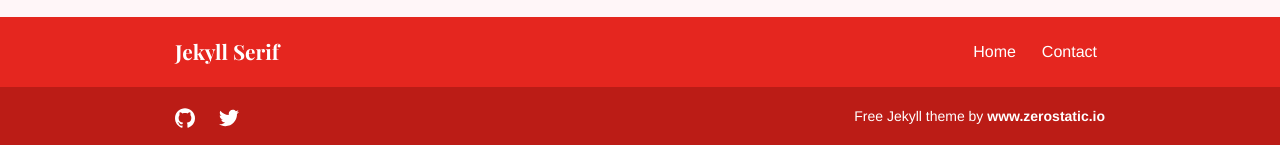
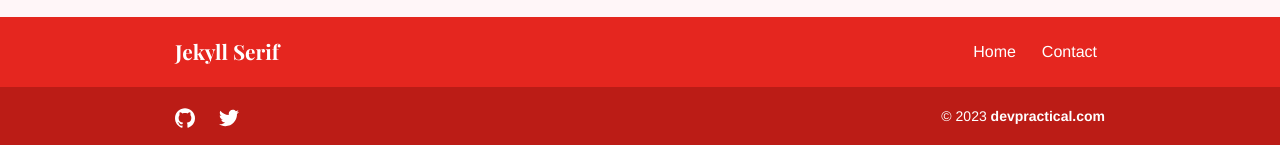
Before and after one commit to avicndugu/avic.devpractical.com, a Jekyll site: the page built from index.md, in a window 1280 px wide. Shown: the part 1663-1808 px from the top of the page. Built offline with Jekyll 4.4.1, drawn with Linux system fonts in a browser that asks for light colours.

Commit message:
Update seo.yml

```diff
--- a/_data/seo.yml
+++ b/_data/seo.yml
@@ -1,4 +1,4 @@
 google_analytics_id: ""
-meta_twitter_site: "@zerostaticio"
-meta_twitter_creator: "@zerostaticio"
-copyright_text: 'Free Jekyll theme by <a class="zerostatic" href="https://www.zerostatic.io">www.zerostatic.io</a>'
+meta_twitter_site: "@_ndugu"
+meta_twitter_creator: "@_ndugu"
+copyright_text: '&#169;	2023 <a class="zerostatic" href="https://devpractical.com">devpractical.com</a>'
```
